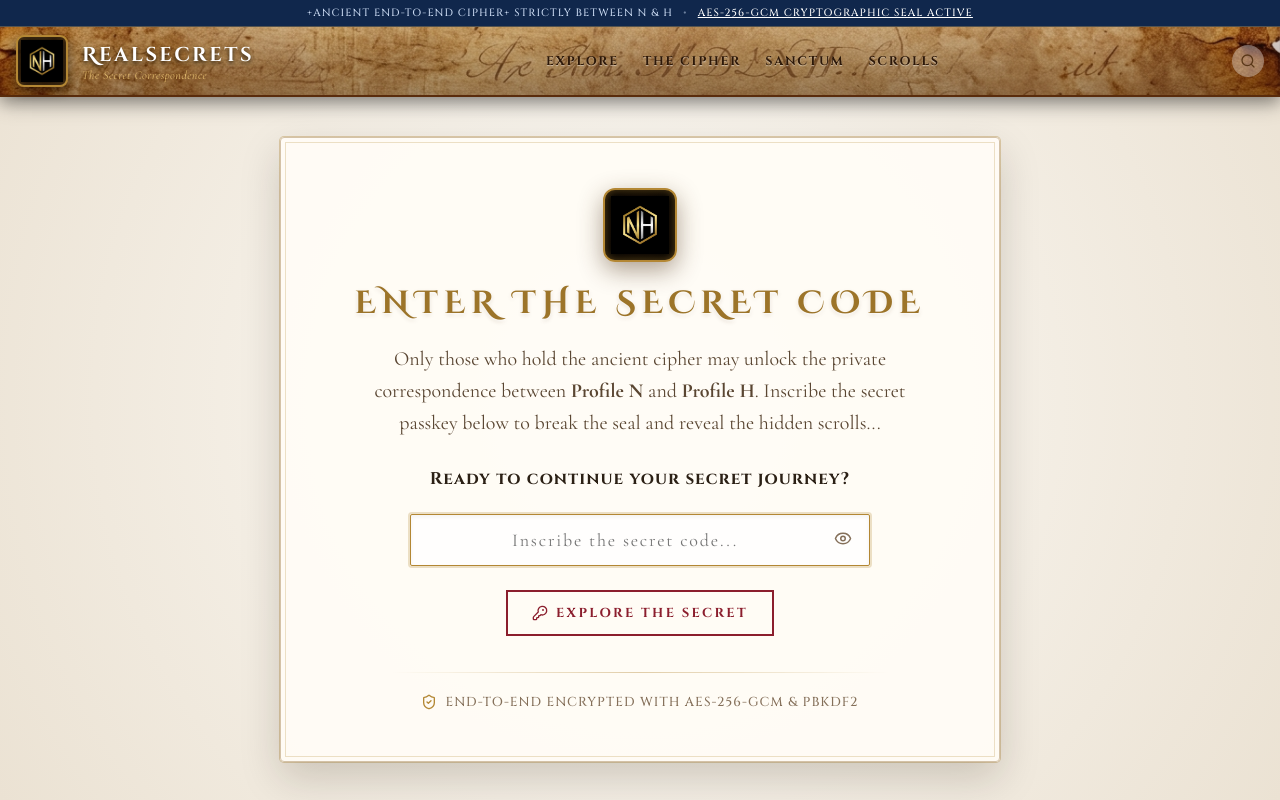
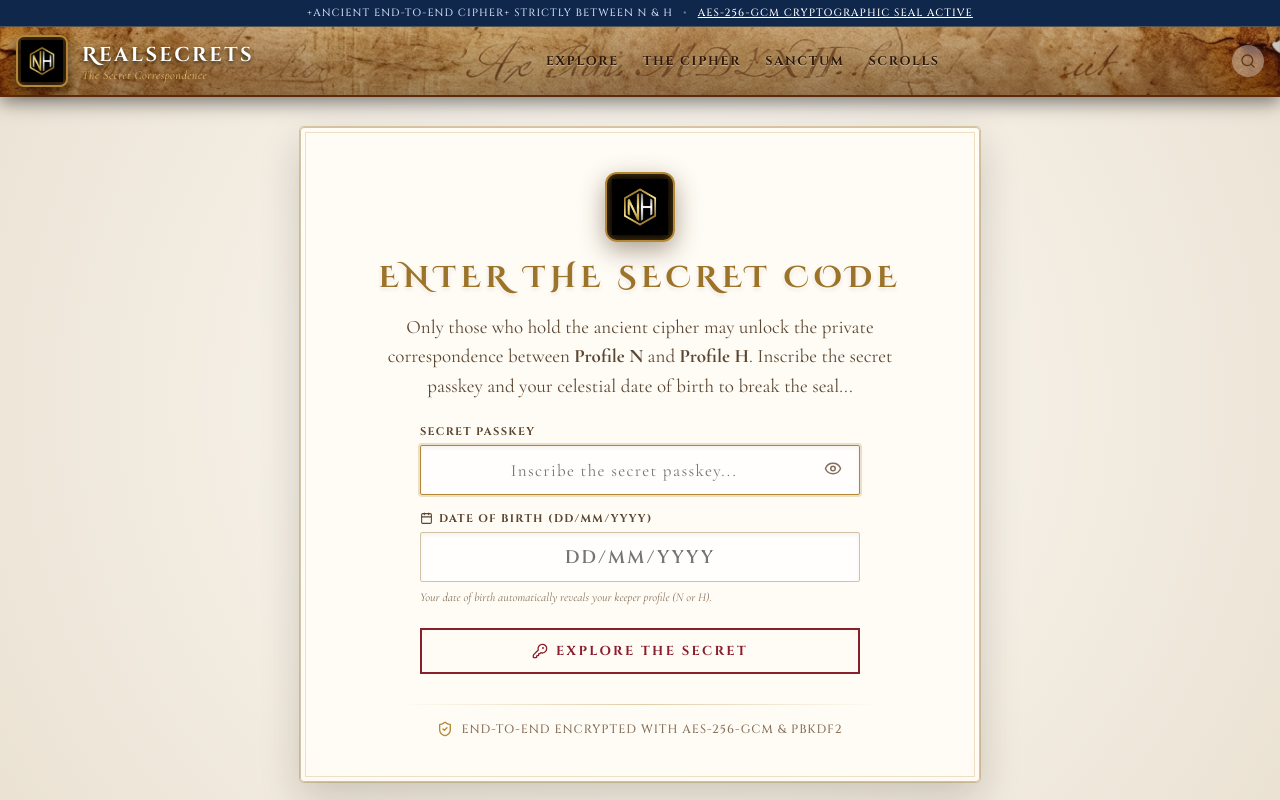
Before and after one commit to nitheswaran27/RealSecrets, a React (Vite) app: page / in a window 1280 px wide. Built offline with nearby package versions, Linux system fonts and the light colour scheme; no server answers.

Commit message:
Add Date-of-Birth authentication: 02/05/2007 for Profile H, 27/09/2006 for Profile N (auto-profile detection)

```diff
--- a/src/App.jsx
+++ b/src/App.jsx
@@ -1,6 +1,5 @@
 import React, { useState } from 'react';
 import SecretCodeModal from './components/SecretCodeModal.jsx';
-import ProfileSelector from './components/ProfileSelector.jsx';
 import ChatInterface from './components/ChatInterface.jsx';
 import { clearKeyCache } from './services/crypto.js';
 
@@ -16,25 +15,24 @@ export default function App() {
     return sessionStorage.getItem(SESSION_PROFILE_KEY) || null;
   });
 
-  const isUnlocked = Boolean(secretCode);
+  const isUnlocked = Boolean(secretCode && currentProfile);
 
-  const handleUnlock = (verifiedCode) => {
+  // Authenticate with both Secret Code & DOB-determined Profile
+  const handleUnlock = (verifiedCode, detectedProfile) => {
     setSecretCode(verifiedCode);
+    setCurrentProfile(detectedProfile);
     sessionStorage.setItem(SESSION_CODE_KEY, verifiedCode);
+    sessionStorage.setItem(SESSION_PROFILE_KEY, detectedProfile);
   };
 
-  const handleSelectProfile = (profile) => {
-    if (profile === 'N' || profile === 'H') {
-      setCurrentProfile(profile);
-      sessionStorage.setItem(SESSION_PROFILE_KEY, profile);
-    }
+  // Allows switching directly between N and H once authenticated
+  const handleSwitchProfile = () => {
+    const nextProfile = currentProfile === 'N' ? 'H' : 'N';
+    setCurrentProfile(nextProfile);
+    sessionStorage.setItem(SESSION_PROFILE_KEY, nextProfile);
   };
 
-  const handleSwitchProfile = () => {
-    setCurrentProfile(null);
-    sessionStorage.removeItem(SESSION_PROFILE_KEY);
-  };
-
+  // Lock sanctum: wipes session and keys, returns to Secret Code + DOB screen
   const handleLock = () => {
     setSecretCode('');
     setCurrentProfile(null);
@@ -45,7 +43,7 @@ export default function App() {
 
   return (
     <div style={{ width: '100vw', height: '100dvh', overflow: 'hidden' }}>
-      {/* Screen 1: Secret Code Popup Modal */}
+      {/* Screen 1: Secret Code + Date of Birth Modal (Decides Profile N or H automatically) */}
       {!isUnlocked && (
         <SecretCodeModal
           onUnlock={handleUnlock}
@@ -53,16 +51,8 @@ export default function App() {
         />
       )}
 
-      {/* Screen 2: Profile Selection (Who are you? N or H) */}
-      {isUnlocked && !currentProfile && (
-        <ProfileSelector
-          onSelectProfile={handleSelectProfile}
-          onLock={handleLock}
-        />
-      )}
-
-      {/* Screen 3: Two-Person Private Chat Interface */}
-      {isUnlocked && currentProfile && (
+      {/* Screen 2: Direct access to Two-Person Private Chat Interface */}
+      {isUnlocked && (
         <ChatInterface
           currentProfile={currentProfile}
           secretCode={secretCode}
--- a/src/components/SecretCodeModal.jsx
+++ b/src/components/SecretCodeModal.jsx
@@ -1,10 +1,13 @@
 import React, { useState, useEffect, useRef } from 'react';
 import HeaderBanner from './HeaderBanner.jsx';
 import nhLogo from '../assets/nhlogo.webp';
-import { Eye, EyeOff, ShieldCheck, AlertCircle, KeyRound } from 'lucide-react';
+import { Eye, EyeOff, ShieldCheck, AlertCircle, KeyRound, Calendar } from 'lucide-react';
+
+import { parseProfileFromDob } from '../services/identity.js';
 
 export default function SecretCodeModal({ onUnlock, defaultCode = 'bepositive' }) {
   const [code, setCode] = useState('');
+  const [dob, setDob] = useState('');
   const [showCode, setShowCode] = useState(false);
   const [error, setError] = useState('');
   const [isShaking, setIsShaking] = useState(false);
@@ -14,9 +17,28 @@ export default function SecretCodeModal({ onUnlock, defaultCode = 'bepositive' }
     inputRef.current?.focus();
   }, []);
 
+  const handleDobChange = (e) => {
+    const rawVal = e.target.value;
+    // Auto-format digits to DD/MM/YYYY
+    const digits = rawVal.replace(/\D/g, '').slice(0, 8);
+    let formatted = rawVal;
+    if (/^\d+$/.test(rawVal.replace(/\//g, ''))) {
+      if (digits.length <= 2) {
+        formatted = digits;
+      } else if (digits.length <= 4) {
+        formatted = `${digits.slice(0, 2)}/${digits.slice(2)}`;
+      } else {
+        formatted = `${digits.slice(0, 2)}/${digits.slice(2, 4)}/${digits.slice(4)}`;
+      }
+    }
+    setDob(formatted);
+    if (error) setError('');
+  };
+
   const handleSubmit = (e) => {
     e.preventDefault();
     const cleanCode = code.trim();
+    const cleanDob = dob.trim();
 
     if (!cleanCode) {
       setError('Please inscribe the sacred passkey.');
@@ -25,15 +47,31 @@ export default function SecretCodeModal({ onUnlock, defaultCode = 'bepositive' }
     }
 
     const validCode = import.meta.env.VITE_SECRET_CODE || defaultCode;
-    if (cleanCode === validCode) {
-      if (typeof navigator !== 'undefined' && navigator.vibrate) navigator.vibrate(25);
-      setError('');
-      onUnlock(cleanCode);
-    } else {
+    if (cleanCode !== validCode) {
       if (typeof navigator !== 'undefined' && navigator.vibrate) navigator.vibrate([40, 60, 40]);
       setError('The secret code is incorrect. The seal remains unbroken.');
       triggerShake();
+      return;
     }
+
+    if (!cleanDob) {
+      setError('Please inscribe your celestial Date of Birth (DD/MM/YYYY).');
+      triggerShake();
+      return;
+    }
+
+    const detectedProfile = parseProfileFromDob(cleanDob);
+    if (!detectedProfile) {
+      if (typeof navigator !== 'undefined' && navigator.vibrate) navigator.vibrate([40, 60, 40]);
+      setError('This date of birth is not recognized by the sacred seal.');
+      triggerShake();
+      return;
+    }
+
+    // Success: unlock with the identified profile
+    if (typeof navigator !== 'undefined' && navigator.vibrate) navigator.vibrate(25);
+    setError('');
+    onUnlock(cleanCode, detectedProfile);
   };
 
   const triggerShake = () => {
@@ -70,16 +108,16 @@ export default function SecretCodeModal({ onUnlock, defaultCode = 'bepositive' }
           <p style={styles.introParagraph}>
             Only those who hold the ancient cipher may unlock the private correspondence
             between <strong>Profile N</strong> and <strong>Profile H</strong>.
-            Inscribe the secret passkey below to break the seal and reveal the hidden scrolls...
+            Inscribe the secret passkey and your celestial date of birth to break the seal...
           </p>
-
-          {/* Prompt Callout (Matches "Looking to continue your own journey?") */}
-          <h2 style={styles.journeyPrompt}>
-            Ready to continue your secret journey?
-          </h2>
 
           {/* Form */}
           <form onSubmit={handleSubmit} style={styles.form}>
+            {/* Box 1: Secret Code Input */}
+            <div style={styles.fieldGroup}>
+              <label htmlFor="secret-code-input" style={styles.fieldLabel}>
+                SECRET PASSKEY
+              </label>
               <div style={styles.inputWrapper}>
                 <input
                   ref={inputRef}
@@ -89,11 +127,11 @@ export default function SecretCodeModal({ onUnlock, defaultCode = 'bepositive' }
                     setCode(e.target.value);
                     if (error) setError('');
                   }}
-                placeholder="Inscribe the secret code..."
+                  placeholder="Inscribe the secret passkey..."
                   autoComplete="off"
                   autoCorrect="off"
                   spellCheck="false"
-                enterKeyHint="go"
+                  enterKeyHint="next"
                   className="antique-input"
                   style={styles.secretInput}
                   id="secret-code-input"
@@ -112,16 +150,43 @@ export default function SecretCodeModal({ onUnlock, defaultCode = 'bepositive' }
                   )}
                 </button>
               </div>
+            </div>
+
+            {/* Box 2: Harry Potter Theme Date of Birth Input */}
+            <div style={styles.fieldGroup}>
+              <label htmlFor="dob-input" style={styles.fieldLabel}>
+                <Calendar size={13} style={{ marginRight: '6px' }} />
+                DATE OF BIRTH (DD/MM/YYYY)
+              </label>
+              <div style={styles.inputWrapper}>
+                <input
+                  type="text"
+                  value={dob}
+                  onChange={handleDobChange}
+                  placeholder="DD/MM/YYYY"
+                  autoComplete="off"
+                  autoCorrect="off"
+                  spellCheck="false"
+                  enterKeyHint="go"
+                  className="antique-input"
+                  style={styles.dobInput}
+                  id="dob-input"
+                />
+              </div>
+              <span style={styles.dobHint}>
+                Your date of birth automatically reveals your keeper profile (N or H).
+              </span>
+            </div>
 
             {/* Error Message */}
             {error && (
-              <div style={styles.errorBox} className="animate-fade-in">
+              <div style={styles.errorBox} className="animate-fade-in" id="auth-error-message">
                 <AlertCircle size={16} color="var(--color-wax-red)" />
                 <span>{error}</span>
               </div>
             )}
 
-            {/* The Secret Framed Burgundy Button (Matches "EXPLORE THE SECRET STORE") */}
+            {/* The Secret Framed Burgundy Button */}
             <div style={styles.buttonRow}>
               <button
                 type="submit"
@@ -163,12 +228,12 @@ const styles = {
     display: 'flex',
     alignItems: 'center',
     justifyContent: 'center',
-    padding: '40px 20px',
+    padding: '30px 16px',
   },
   cardContainer: {
     width: '100%',
-    maxWidth: '720px',
-    padding: '50px 48px',
+    maxWidth: '680px',
+    padding: '44px 38px',
     display: 'flex',
     flexDirection: 'column',
     alignItems: 'center',
@@ -177,11 +242,11 @@ const styles = {
     background: 'rgba(255, 252, 246, 0.94)',
   },
   waxSealCenter: {
-    marginBottom: '20px',
+    marginBottom: '16px',
   },
   waxSealRing: {
-    width: '74px',
-    height: '74px',
+    width: '70px',
+    height: '70px',
     borderRadius: '12px',
     background: 'radial-gradient(circle, #1a0f05 0%, #000000 100%)',
     border: '2px solid #b38734',
@@ -189,7 +254,7 @@ const styles = {
     display: 'flex',
     alignItems: 'center',
     justifyContent: 'center',
-    padding: '6px',
+    padding: '5px',
   },
   sealImg: {
     width: '100%',
@@ -197,34 +262,43 @@ const styles = {
     objectFit: 'contain',
   },
   headingTitle: {
-    fontSize: '32px',
-    letterSpacing: '0.18em',
-    marginBottom: '18px',
+    fontSize: '30px',
+    letterSpacing: '0.16em',
+    marginBottom: '14px',
     color: '#9c7429',
   },
   introParagraph: {
     fontFamily: 'var(--font-body)',
-    fontSize: '20px',
-    lineHeight: '1.6',
+    fontSize: '19px',
+    lineHeight: '1.55',
     color: 'var(--color-ink-secondary)',
-    maxWidth: '560px',
-    marginBottom: '28px',
-  },
-  journeyPrompt: {
-    fontFamily: 'var(--font-heading)',
-    fontSize: '17px',
-    fontWeight: '700',
-    letterSpacing: '0.06em',
-    color: 'var(--color-ink)',
+    maxWidth: '540px',
     marginBottom: '24px',
   },
   form: {
     width: '100%',
-    maxWidth: '460px',
+    maxWidth: '440px',
     display: 'flex',
     flexDirection: 'column',
     alignItems: 'center',
-    gap: '18px',
+    gap: '16px',
+  },
+  fieldGroup: {
+    width: '100%',
+    display: 'flex',
+    flexDirection: 'column',
+    alignItems: 'flex-start',
+    gap: '6px',
+  },
+  fieldLabel: {
+    display: 'flex',
+    alignItems: 'center',
+    fontFamily: 'var(--font-heading)',
+    fontSize: '11px',
+    fontWeight: '700',
+    letterSpacing: '0.12em',
+    color: 'var(--color-ink-secondary)',
+    textTransform: 'uppercase',
   },
   inputWrapper: {
     position: 'relative',
@@ -232,11 +306,29 @@ const styles = {
   },
   secretInput: {
     width: '100%',
-    height: '52px',
-    padding: '0 48px 0 18px',
+    height: '50px',
+    padding: '0 48px 0 16px',
     textAlign: 'center',
-    letterSpacing: '0.1em',
+    letterSpacing: '0.08em',
+    fontSize: '17px',
+  },
+  dobInput: {
+    width: '100%',
+    height: '50px',
+    padding: '0 16px',
+    textAlign: 'center',
+    letterSpacing: '0.12em',
     fontSize: '18px',
+    fontFamily: 'var(--font-heading)',
+    fontWeight: '600',
+  },
+  dobHint: {
+    fontSize: '12px',
+    fontFamily: 'var(--font-body)',
+    fontStyle: 'italic',
+    color: 'var(--color-ink-muted)',
+    marginTop: '2px',
+    textAlign: 'left',
   },
   eyeBtn: {
     position: 'absolute',
@@ -255,26 +347,28 @@ const styles = {
     gap: '8px',
     color: 'var(--color-wax-red)',
     fontFamily: 'var(--font-body)',
-    fontSize: '17px',
+    fontSize: '16px',
     fontStyle: 'italic',
+    textAlign: 'center',
   },
   buttonRow: {
-    marginTop: '6px',
+    marginTop: '8px',
+    width: '100%',
   },
   submitBtn: {
-    minWidth: '260px',
+    width: '100%',
   },
   dividerLine: {
     width: '80%',
     height: '1px',
     background: 'linear-gradient(to right, transparent, rgba(179, 135, 52, 0.4), transparent)',
-    margin: '36px 0 20px 0',
+    margin: '30px 0 16px 0',
   },
   securitySealFooter: {
     display: 'flex',
     alignItems: 'center',
     gap: '8px',
-    fontSize: '13px',
+    fontSize: '12px',
     fontFamily: 'var(--font-heading)',
     letterSpacing: '0.08em',
     color: 'var(--color-ink-muted)',
--- /dev/null
+++ b/src/services/identity.js
@@ -0,0 +1,46 @@
+/**
+ * Realsecrets Celestial Identity Resolver
+ * Resolves Date of Birth into Profile N or Profile H:
+ * - 02/05/2007 -> Profile H
+ * - 27/09/2006 -> Profile N
+ */
+export function parseProfileFromDob(rawDob) {
+  if (!rawDob || typeof rawDob !== 'string') return null;
+  const cleaned = rawDob.trim();
+  const digits = cleaned.replace(/\D/g, '');
+
+  // Profile H: 02/05/2007 (Day: 2, Month: 5, Year: 2007)
+  if (
+    digits === '02052007' ||
+    digits === '20070502' ||
+    digits === '252007' ||
+    digits === '0252007' ||
+    digits === '2052007'
+  ) {
+    return 'H';
+  }
+
+  // Profile N: 27/09/2006 (Day: 27, Month: 9, Year: 2006)
+  if (
+    digits === '27092006' ||
+    digits === '20060927' ||
+    digits === '2792006'
+  ) {
+    return 'N';
+  }
+
+  // Check delimiter patterns (DD/MM/YYYY or YYYY-MM-DD)
+  const parts = cleaned.split(/[-/.]/).map((p) => p.trim());
+  if (parts.length === 3) {
+    let day, month, year;
+    if (parts[0].length === 4) {
+      [year, month, day] = parts.map(Number);
+    } else {
+      [day, month, year] = parts.map(Number);
+    }
+    if (day === 2 && month === 5 && year === 2007) return 'H';
+    if (day === 27 && month === 9 && year === 2006) return 'N';
+  }
+
+  return null;
+}
```
Also changed, not shown: 1 other file (tests, documents, lock files or other folders). Lines whose indentation alone changed are shown as unchanged.
